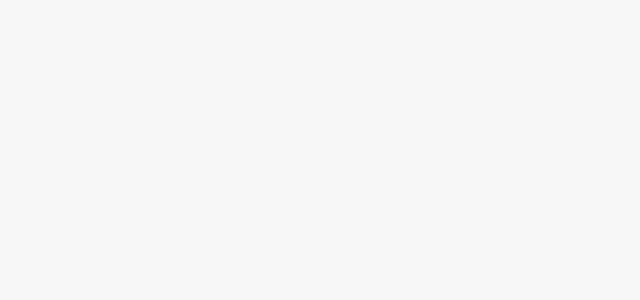
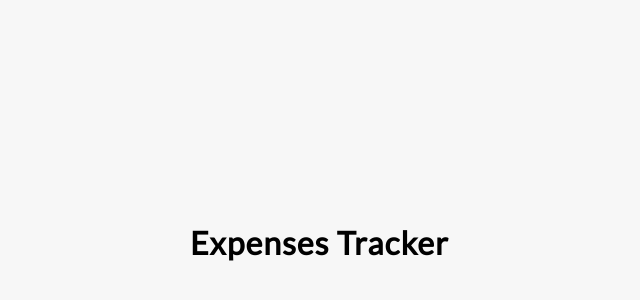
Before and after one commit to BiskremMuhammad/expense-tracker, a React (Create React App) app: page / in a window 1280 px wide. Shown: the part 158-458 px from the top of the page, without its empty margins (275-915 px from the left). Built offline with nearby package versions, Linux system fonts and the light colour scheme.

Commit message:
add the header component

```diff
--- a/src/App.tsx
+++ b/src/App.tsx
@@ -1,13 +1,16 @@
 import React, { useContext } from "react";
+
+import { Header } from "./components/header";
 import { ContextState, ExpensesContext } from "./context/context";
-import { Expense } from "./types/types";
 
 function App() {
   const expenses = useContext<ContextState>(ExpensesContext);
 
   return (
     <ExpensesContext.Provider value={expenses}>
-      <div className="App"></div>
+      <div className="container">
+        <Header />
+      </div>
     </ExpensesContext.Provider>
   );
 }
--- /dev/null
+++ b/src/components/header.tsx
@@ -0,0 +1,3 @@
+import React from "react";
+
+export const Header = () => <h1>Expenses Tracker</h1>;
```
